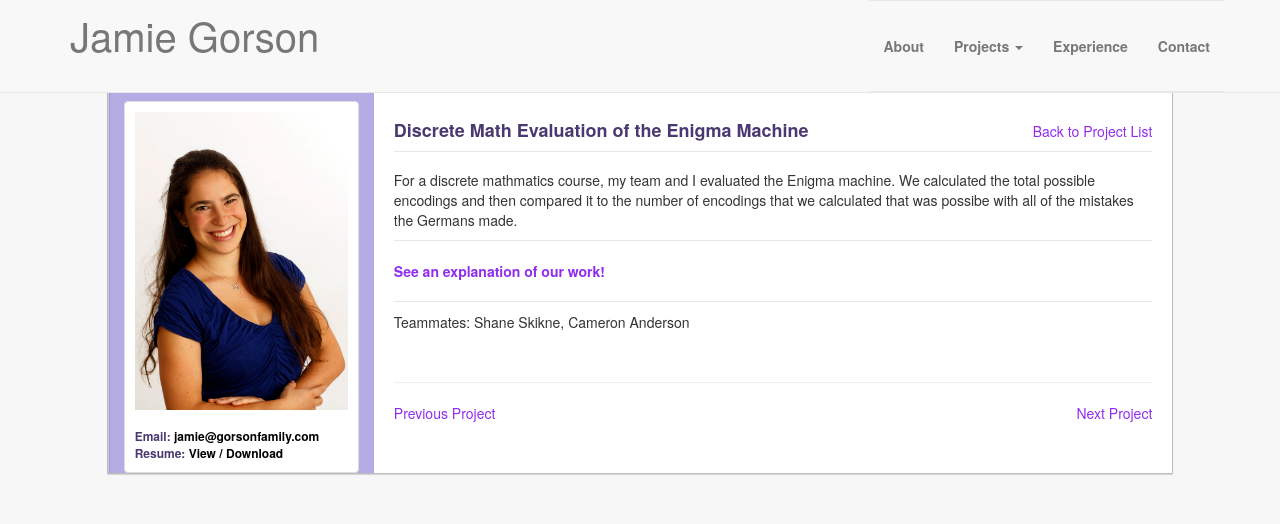
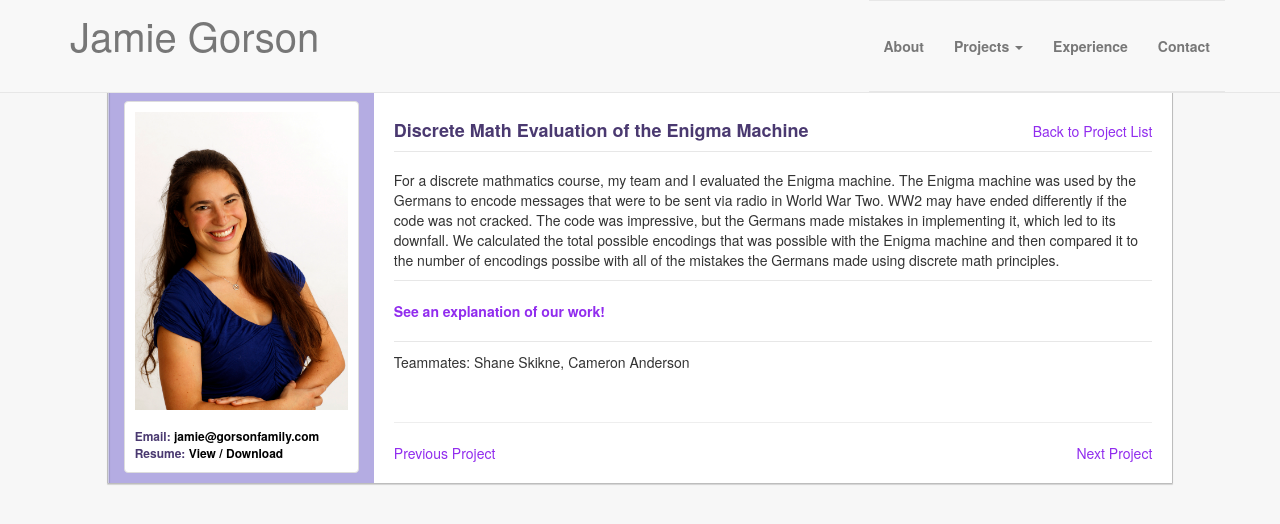
Before and after one commit to jamiesarahg/jamiesarahg.github.io, a Jekyll site: the page built from _posts/2014-12-20-Project10.md, in a window 1280 px wide. Shown: the top 524 px of the page. Built offline with Jekyll 4.4.1, drawn with Linux system fonts in a browser that asks for light colours; nearby versions of some CDN libraries; library files that are not in the unit come from our copies.

Commit message:
edited discrete

```diff
--- a/_posts/2014-12-20-Project10.md
+++ b/_posts/2014-12-20-Project10.md
@@ -6,7 +6,7 @@ categories: projects
 current: "False"
 featured: "False"
 ---
-For a discrete mathmatics course, my team and I evaluated the Enigma machine. We calculated the total possible encodings and then compared it to the number of encodings that we calculated that was possibe with all of the mistakes the Germans made.
+For a discrete mathmatics course, my team and I evaluated the Enigma machine. The Enigma machine was used by the Germans to encode messages that were to be sent via radio in World War Two. WW2 may have ended differently if the code was not cracked. The code was impressive, but the Germans made mistakes in implementing it, which led to its downfall. We calculated the total possible encodings that was possible with the Enigma machine and then compared it to the number of encodings possibe with all of the mistakes the Germans made using discrete math principles.
 
 
 * [See an explanation of our work!](https://www.dropbox.com/s/8bddzbijhv4uj9j/Enigma_Machine.pdf?dl=0)
```
